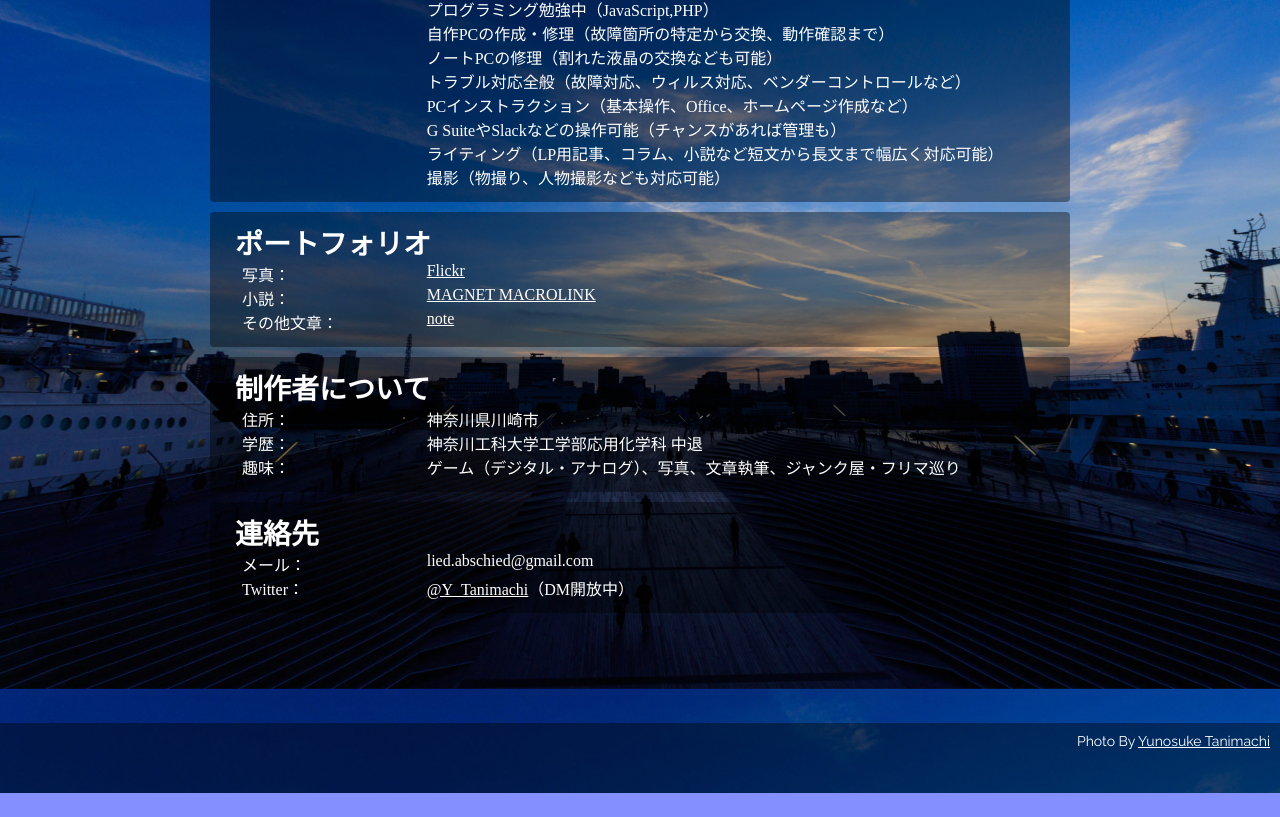
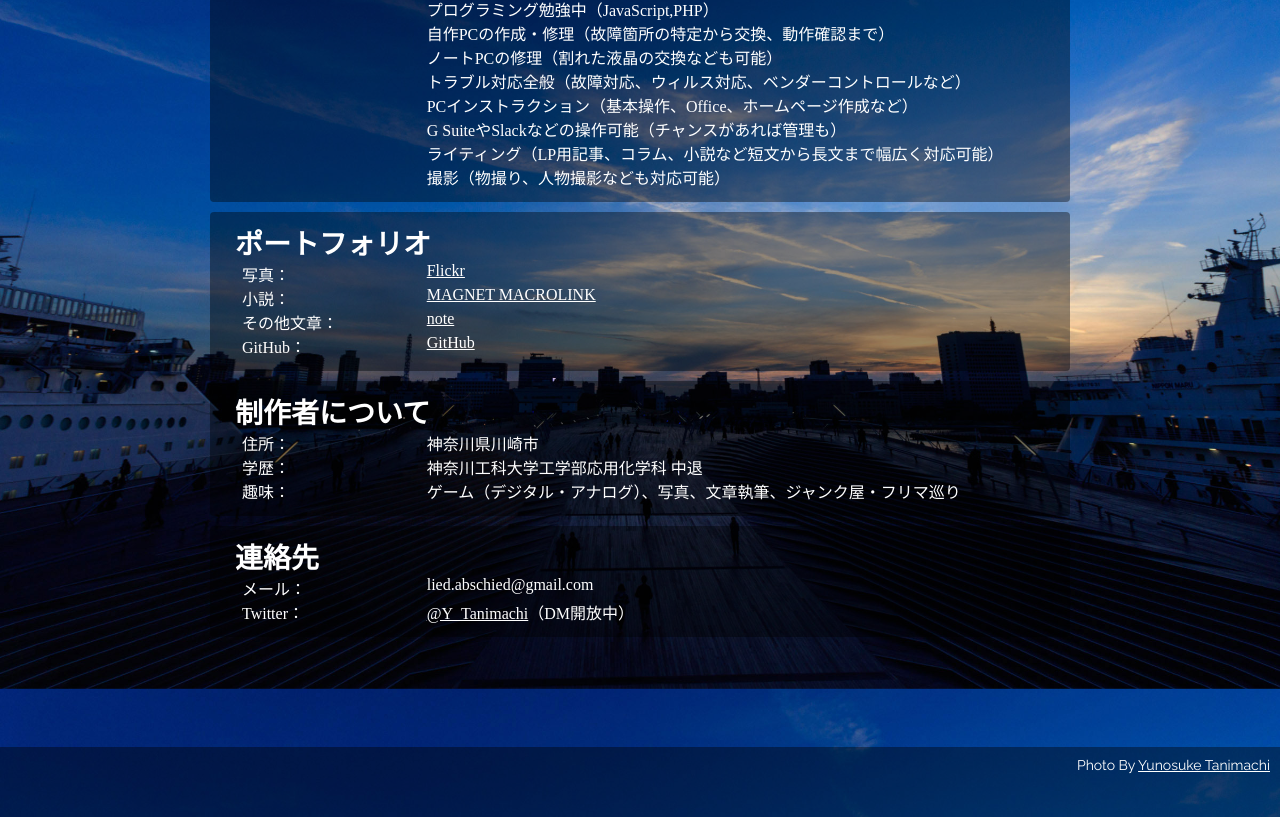
Before and after one commit to Y-Tanimachi/Portfolio_v1, a plain HTML site: page index.html in a window 1280 px wide. Shown: the part 1018-1835 px from the top of the page. Before the commit the page ends 1811 px from the top, so only its background shows below. Drawn offline with nearby package versions, Linux system fonts and the light colour scheme.

Commit message:
GitHubリンク追加

```diff
--- a/index.html
+++ b/index.html
@@ -125,6 +125,8 @@
                     <dd><a href="https://www.magnet-novels.com/novels/60129" target="_blank" rel="noopener">MAGNET MACROLINK</a></dd>
                     <dt>その他文章：</dt>
                     <dd><a href="https://note.mu/yunosuke_t" target="_blank" rel="noopener">note</a></dd>
+                    <dt>GitHub：</dt>
+                    <dd><a href="https://github.com/Y-Tanimachi" target="_blank" rel="noopener">GitHub</a></dd>
                 </dl>
             </article>
 
```
